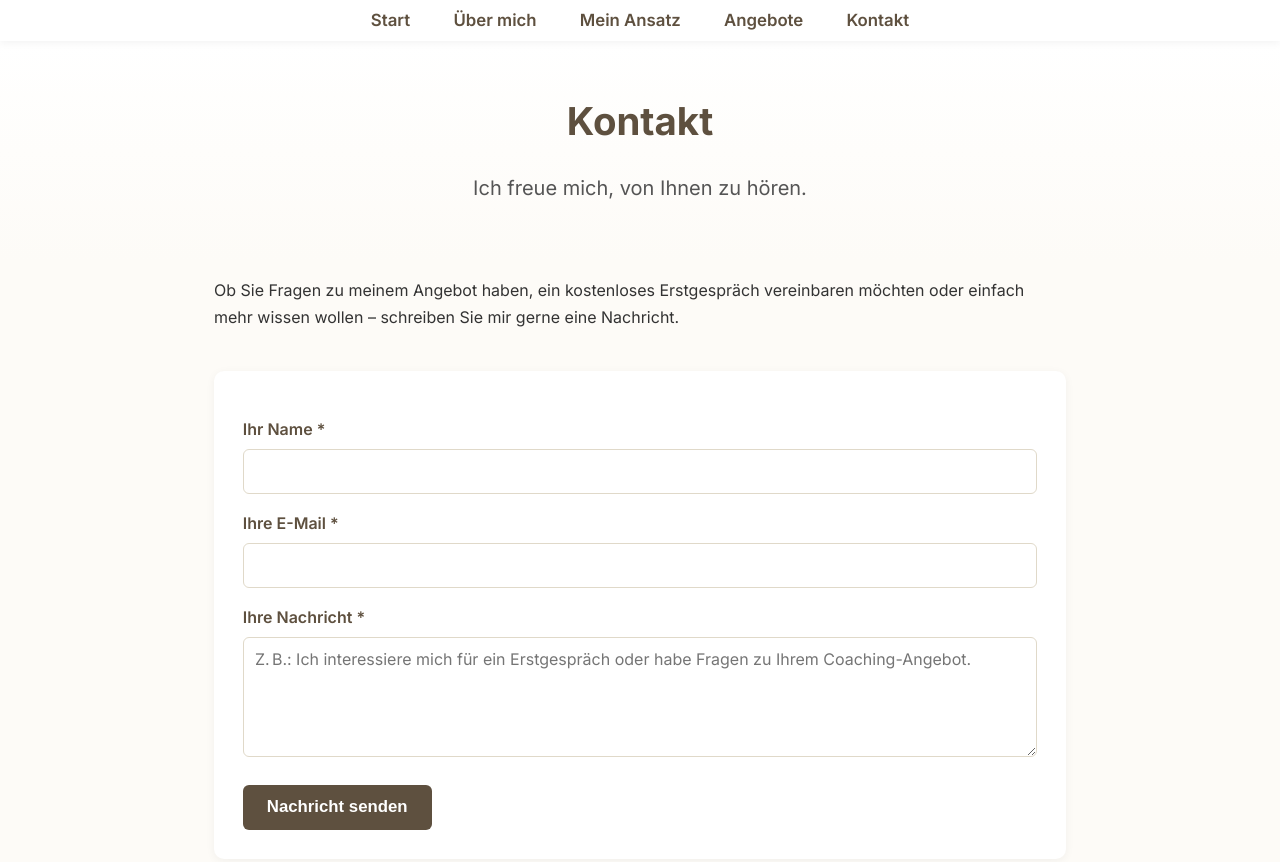
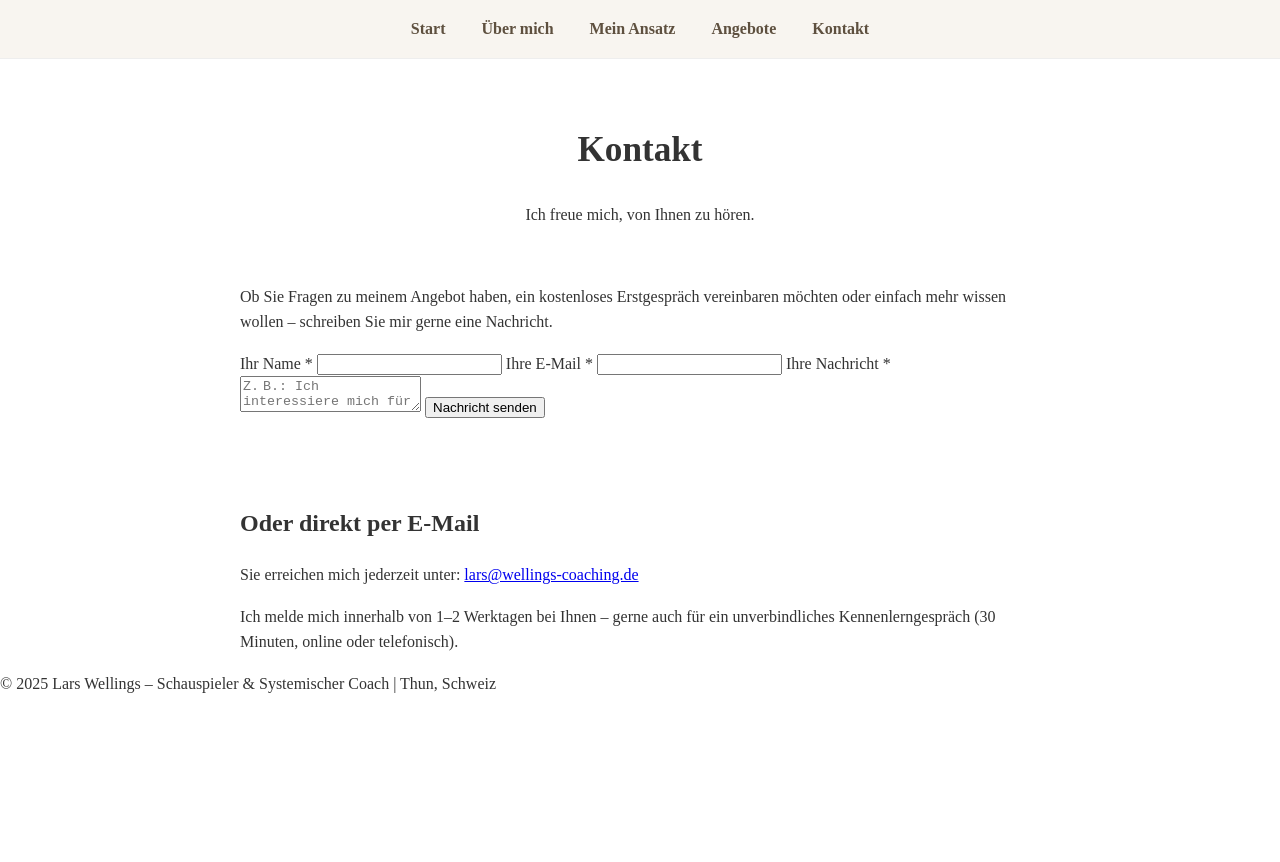
Before and after one commit to larswellings/lars-wellings-coaching, a plain HTML site: page kontakt.html in a window 1280 px wide. Shown: the top 862 px of the page. After the commit the page ends 800 px from the top, so only its background shows below. Drawn offline with Linux system fonts and the light colour scheme.

Commit message:
Update style.css

```diff
--- a/style.css
+++ b/style.css
@@ -1,190 +1,45 @@
-:root {
-  --primary: #5E503F;
-  --secondary: #D4B996;
-  --background: #FDFBF7;
-  --text: #333333;
-  --border: #e0d9c9;
-}
-
-* {
-  box-sizing: border-box;
-}
-
+/* Einfaches, helles Design – sicher und zuverlässig */
 body {
-  font-family: 'Inter', -apple-system, BlinkMacSystemFont, 'Segoe UI', Roboto, sans-serif;
-  line-height: 1.7;
+  font-family: "Times New Roman", Times, serif;
+  line-height: 1.6;
   margin: 0;
   padding: 0;
-  color: var(--text);
-  background-color: var(--background);
-}
-
-a {
-  color: var(--primary);
-  text-decoration: none;
-}
-
-a:hover {
-  text-decoration: underline;
+  background-color: #ffffff;
+  color: #333;
 }
 
 .container {
-  max-width: 900px;
+  max-width: 800px;
   margin: 0 auto;
   padding: 0 1.5rem;
 }
 
 header {
-  background-color: white;
-  box-shadow: 0 2px 8px rgba(0,0,0,0.05);
-  position: sticky;
-  top: 0;
-  z-index: 100;
+  background-color: #f8f5f0;
+  padding: 1rem 0;
+  border-bottom: 1px solid #eee;
 }
 
 nav {
-  display: flex;
-  justify-content: center;
-  padding: 1rem 0;
-  flex-wrap: wrap;
-  gap: 1.5rem;
+  text-align: center;
 }
 
 nav a {
-  font-weight: 600;
-  font-size: 1.05rem;
-  color: var(--primary);
-  padding: 0.4rem 0.6rem;
-  border-radius: 4px;
-  transition: background 0.2s;
+  margin: 0 1rem;
+  text-decoration: none;
+  color: #5e503f;
+  font-weight: bold;
 }
 
 nav a:hover {
-  background-color: var(--secondary);
-  text-decoration: none;
+  text-decoration: underline;
 }
 
 .hero {
   text-align: center;
-  padding: 3rem 1rem 2rem;
-  background: linear-gradient(to bottom, #ffffff, var(--background));
+  padding: 2.5rem 0 1.5rem;
 }
 
 .hero h1 {
-  font-size: 2.4rem;
-  color: var(--primary);
-  margin: 0 0 1rem;
-  font-weight: 700;
-}
-
-.hero p {
-  font-size: 1.25rem;
-  max-width: 700px;
-  margin: 0 auto 1.5rem;
-  color: #555;
-}
-
-main {
-  padding: 2rem 0;
-}
-
-section {
-  margin-bottom: 2.5rem;
-}
-
-h2 {
-  font-size: 1.8rem;
-  color: var(--primary);
-  margin: 2rem 0 1.2rem;
-  padding-bottom: 0.5rem;
-  border-bottom: 2px solid var(--border);
-}
-
-p, ul {
-  margin-bottom: 1.2rem;
-}
-
-ul {
-  padding-left: 1.4rem;
-}
-
-blockquote {
-  font-style: italic;
-  color: var(--primary);
-  border-left: 4px solid var(--secondary);
-  padding-left: 1.2rem;
-  margin: 1.5rem 0;
-  font-size: 1.1rem;
-}
-
-.profile-img {
-  width: 100%;
-  max-width: 300px;
-  height: auto;
-  border-radius: 8px;
-  margin: 1.5rem auto;
-  display: block;
-  box-shadow: 0 4px 12px rgba(0,0,0,0.08);
-}
-
-.contact-form {
-  background: white;
-  padding: 1.8rem;
-  border-radius: 10px;
-  box-shadow: 0 2px 10px rgba(0,0,0,0.05);
-  margin-top: 1.5rem;
-}
-
-.contact-form label {
-  display: block;
-  margin: 1rem 0 0.4rem;
-  font-weight: 600;
-  color: var(--primary);
-}
-
-.contact-form input,
-.contact-form textarea {
-  width: 100%;
-  padding: 0.7rem;
-  border: 1px solid var(--border);
-  border-radius: 6px;
-  font-family: inherit;
-  font-size: 1rem;
-}
-
-.contact-form textarea {
-  min-height: 120px;
-}
-
-.contact-form button {
-  background-color: var(--primary);
-  color: white;
-  border: none;
-  padding: 0.8rem 1.5rem;
-  font-size: 1.05rem;
-  border-radius: 6px;
-  margin-top: 1.2rem;
-  cursor: pointer;
-  font-weight: 600;
-}
-
-.contact-form button:hover {
-  background-color: #4a4032;
-}
-
-footer {
-  text-align: center;
-  padding: 2rem 1rem 1.5rem;
-  color: #777;
-  font-size: 0.95rem;
-  border-top: 1px solid var(--border);
-  margin-top: 2rem;
-}
-
-/* Responsive */
-@media (max-width: 600px) {
-  .hero h1 { font-size: 2rem; }
-  .hero p { font-size: 1.1rem; }
-  nav { gap: 1rem; }
-  h2 { font-size: 1.6rem; }
-}
+  font-size: 2.2rem;
+  color: #
```
